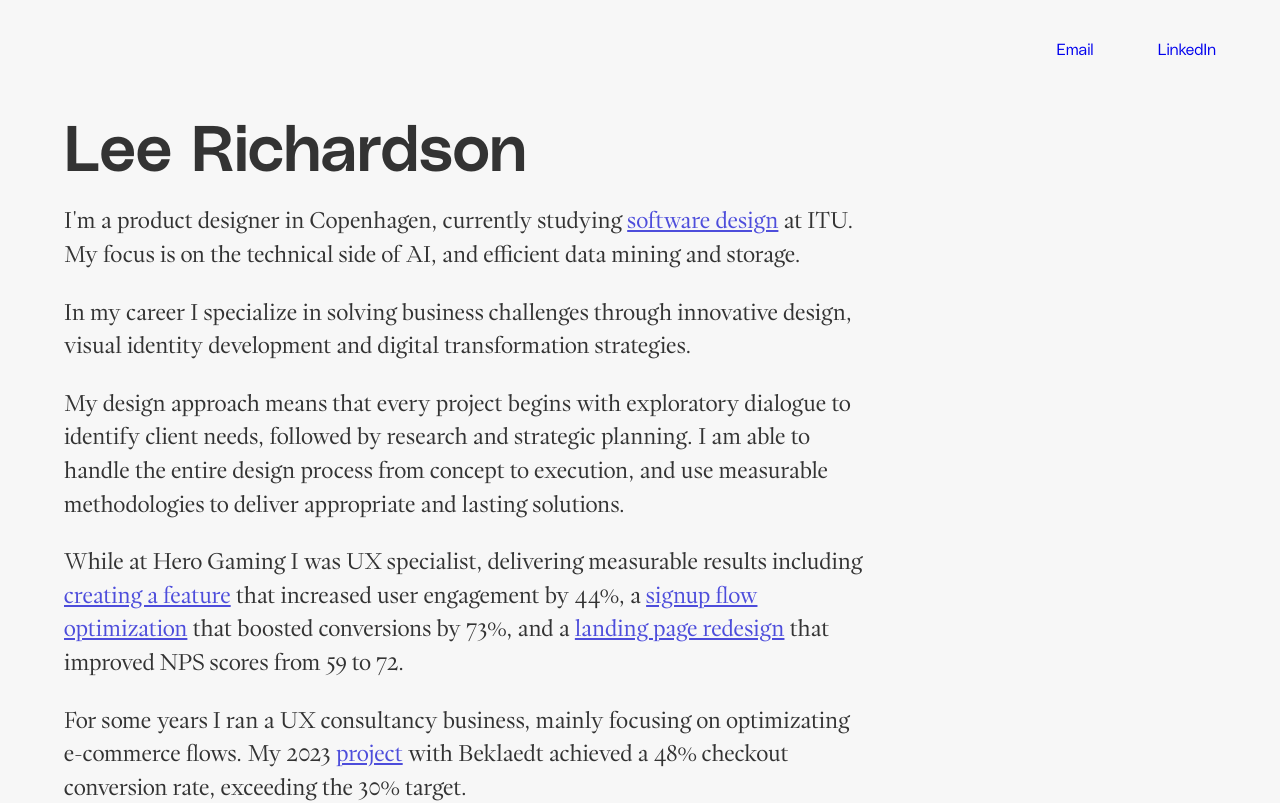
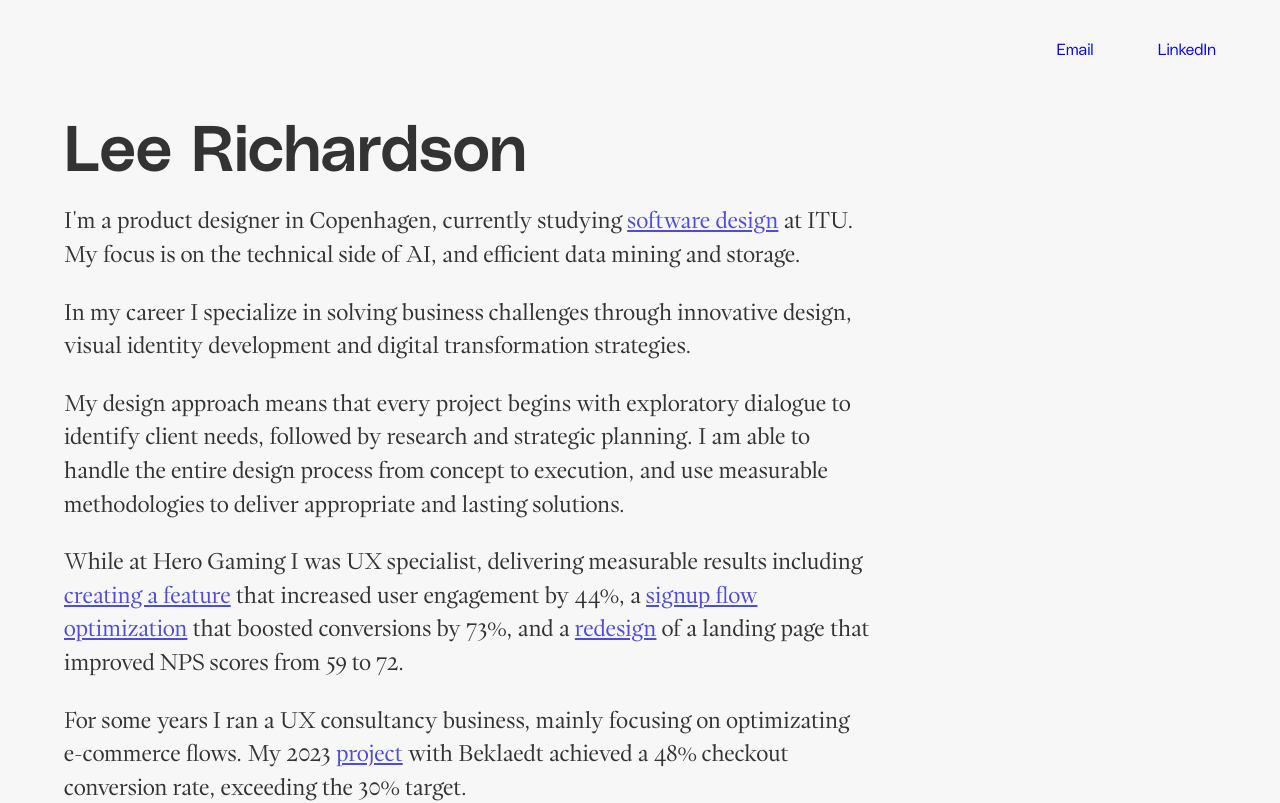
Before and after one commit to leer85/leer85.github.io, a Next.js app: page / in a window 1280 px wide. Shown: the top 803 px of the page. Built offline with nearby package versions, Linux system fonts and the light colour scheme.

Commit message:
change to link text

```diff
--- a/app/page.js
+++ b/app/page.js
@@ -12,7 +12,7 @@ export default function Home() {
 
         <p>My design approach means that every project begins with exploratory dialogue to identify client needs, followed by research and strategic planning. I am able to handle the entire design process from concept to execution, and use measurable methodologies to deliver appropriate and lasting solutions.</p>
 
-        <p>While at Hero Gaming I was UX specialist, delivering measurable results including <span className="bodyLink"><a href="https://www.figma.com/proto/pmOcYC7bkDepWrFEfW9GeE/cv-2025?node-id=96-132&t=a62Y9FN6FSQqTJpU-1">creating a feature</a></span> that increased user engagement by 44%, a <span className="bodyLink"><a href="https://www.figma.com/proto/pmOcYC7bkDepWrFEfW9GeE/cv-2025?node-id=70-403&t=a62Y9FN6FSQqTJpU-1">signup flow optimization</a></span> that boosted conversions by 73%, and a <span className="bodyLink"><a href="https://www.figma.com/proto/pmOcYC7bkDepWrFEfW9GeE/cv-2025?node-id=98-96&t=oGMLAQElPD725VVE-1">landing page redesign</a></span> that improved NPS scores from 59 to 72.</p>
+        <p>While at Hero Gaming I was UX specialist, delivering measurable results including <span className="bodyLink"><a href="https://www.figma.com/proto/pmOcYC7bkDepWrFEfW9GeE/cv-2025?node-id=96-132&t=a62Y9FN6FSQqTJpU-1">creating a feature</a></span> that increased user engagement by 44%, a <span className="bodyLink"><a href="https://www.figma.com/proto/pmOcYC7bkDepWrFEfW9GeE/cv-2025?node-id=70-403&t=a62Y9FN6FSQqTJpU-1">signup flow optimization</a></span> that boosted conversions by 73%, and a <span className="bodyLink"><a href="https://www.figma.com/proto/pmOcYC7bkDepWrFEfW9GeE/cv-2025?node-id=98-96&t=oGMLAQElPD725VVE-1">redesign</a></span> of a landing page that improved NPS scores from 59 to 72.</p>
 
         <p>For some years I ran a UX consultancy business, mainly focusing on optimizating e-commerce flows. My 2023 <span className="bodyLink"><a href="https://www.figma.com/proto/pmOcYC7bkDepWrFEfW9GeE/cv-2025?node-id=70-263&t=a62Y9FN6FSQqTJpU-1">project</a></span> with Beklaedt achieved a 48% checkout conversion rate, exceeding the 30% target.</p>
 
```
